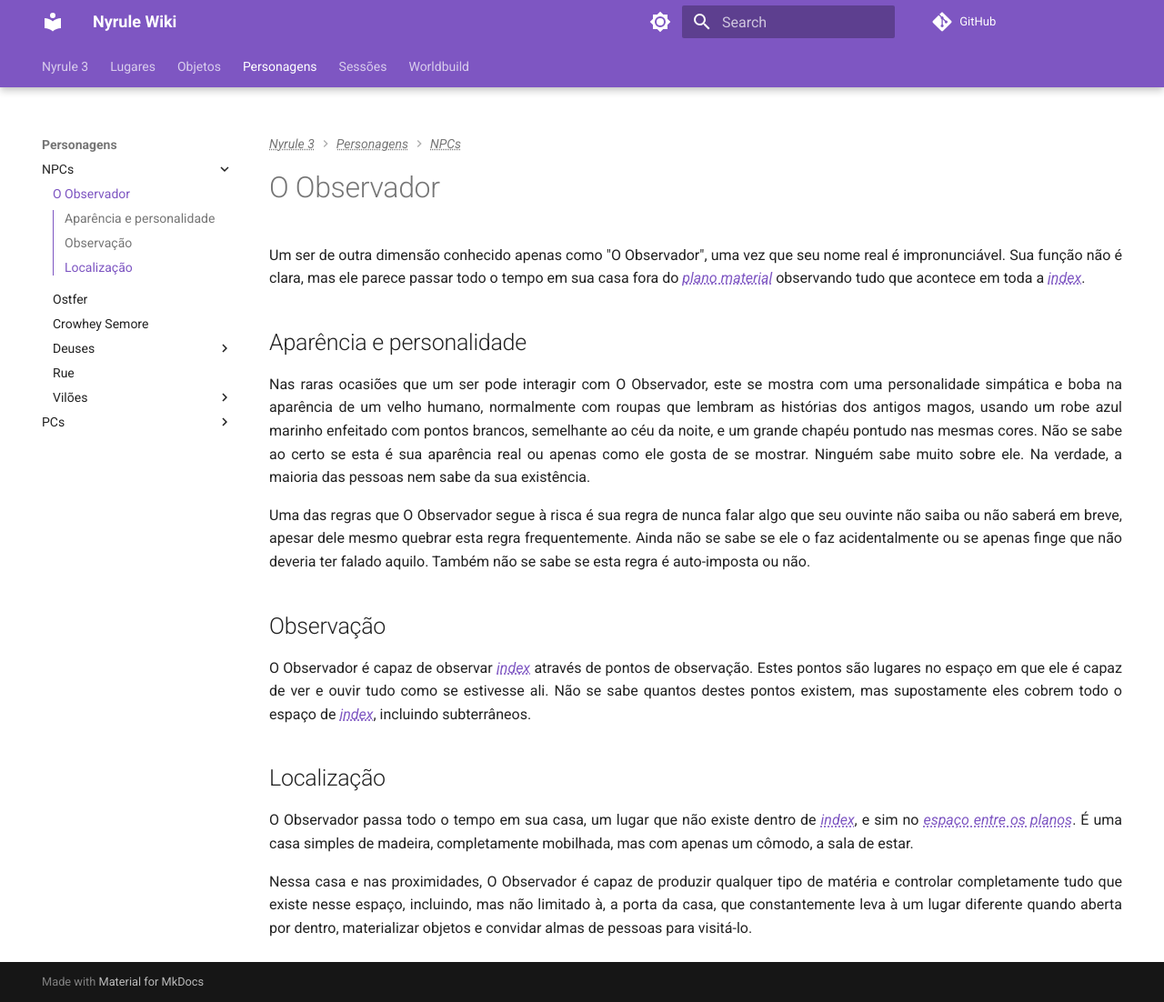
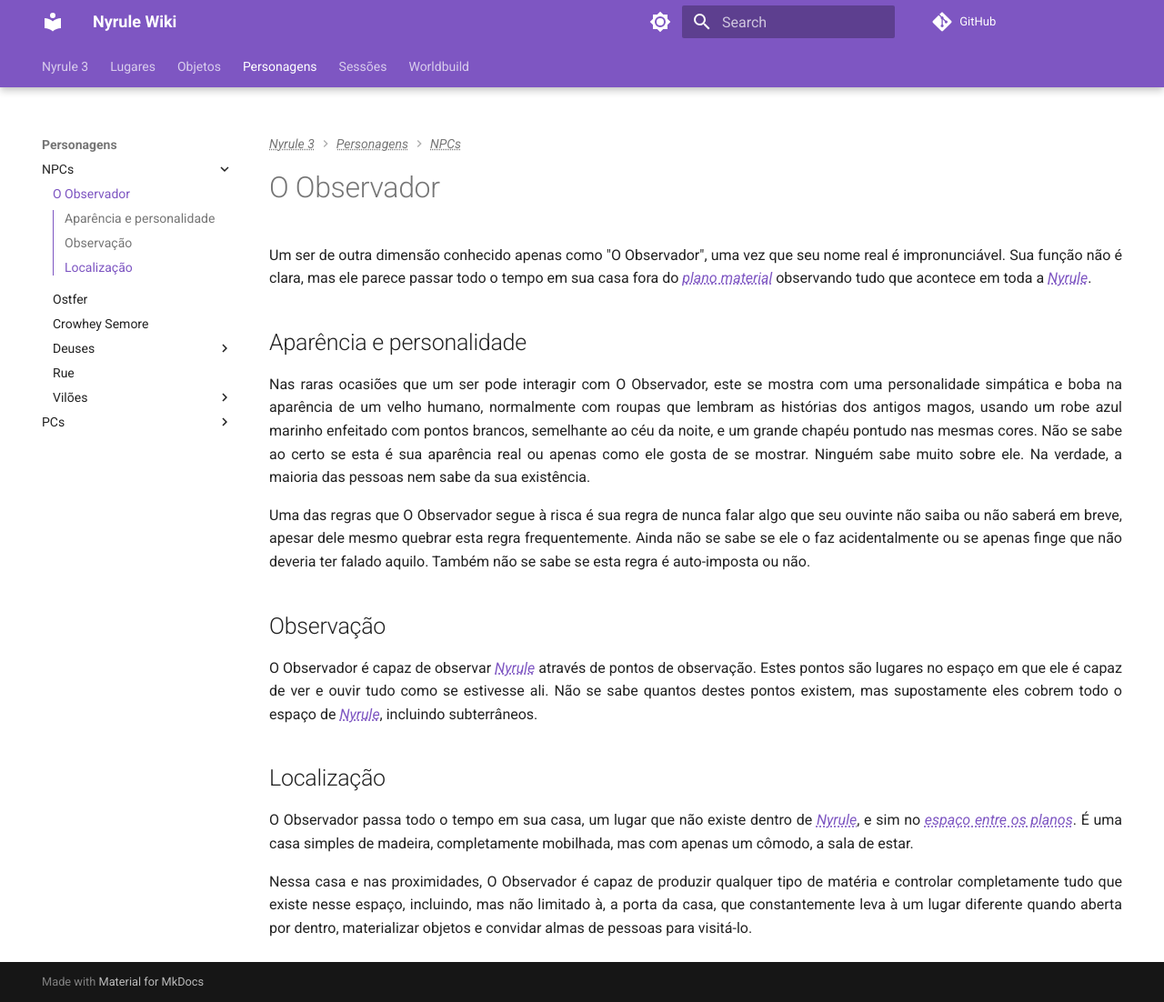
Before and after one commit to NiiMiyo/obsidian-nyrule3, an MkDocs documentation site: the page built from docs/Personagens/NPCs/O Observador.md, in a window 1280 px wide and 1102 px high. Shown: the whole window at 91% size. Built offline with MkDocs 1.6.1 and Material for MkDocs 9.7.7, drawn with Linux system fonts in a browser that asks for light colours; comment, search, counter and statistics services are not loaded.

Commit message:
PUSH NOTE : O Observador.md

```diff
--- a/docs/Personagens/NPCs/O Observador.md
+++ b/docs/Personagens/NPCs/O Observador.md
@@ -1,8 +1,8 @@
 ---
 tags:
-  - npc-neutro
+  - Pessoa/Neutro
 ---
-Um ser de outra dimensão conhecido apenas como "O Observador", uma vez que seu nome real é impronunciável. Sua função não é clara, mas ele parece passar todo o tempo em sua casa fora do [plano material](../../Lugares/Plano%20Material/index.md) observando tudo que acontece em toda a [index](../../index.md).
+Um ser de outra dimensão conhecido apenas como "O Observador", uma vez que seu nome real é impronunciável. Sua função não é clara, mas ele parece passar todo o tempo em sua casa fora do [plano material](../../Lugares/Plano%20Material/index.md) observando tudo que acontece em toda a [Nyrule](../../Lugares/Plano%20Material/Nyrule/index.md).
 
 ## Aparência e personalidade
 Nas raras ocasiões que um ser pode interagir com O Observador, este se mostra com uma personalidade simpática e boba na aparência de um velho humano, normalmente com roupas que lembram as histórias dos antigos magos, usando um robe azul marinho enfeitado com pontos brancos, semelhante ao céu da noite, e um grande chapéu pontudo nas mesmas cores. Não se sabe ao certo se esta é sua aparência real ou apenas como ele gosta de se mostrar. Ninguém sabe muito sobre ele. Na verdade, a maioria das pessoas nem sabe da sua existência.
@@ -10,9 +10,9 @@ Nas raras ocasiões que um ser pode interagir com O Observador, este se mostra c
 Uma das regras que O Observador segue à risca é sua regra de nunca falar algo que seu ouvinte não saiba ou não saberá em breve, apesar dele mesmo quebrar esta regra frequentemente. Ainda não se sabe se ele o faz acidentalmente ou se apenas finge que não deveria ter falado aquilo. Também não se sabe se esta regra é auto-imposta ou não.
 
 ## Observação
-O Observador é capaz de observar [index](../../index.md) através de pontos de observação. Estes pontos são lugares no espaço em que ele é capaz de ver e ouvir tudo como se estivesse ali. Não se sabe quantos destes pontos existem, mas supostamente eles cobrem todo o espaço de [index](../../index.md), incluindo subterrâneos.
+O Observador é capaz de observar [Nyrule](../../Lugares/Plano%20Material/Nyrule/index.md) através de pontos de observação. Estes pontos são lugares no espaço em que ele é capaz de ver e ouvir tudo como se estivesse ali. Não se sabe quantos destes pontos existem, mas supostamente eles cobrem todo o espaço de [Nyrule](../../Lugares/Plano%20Material/Nyrule/index.md), incluindo subterrâneos.
 
 ## Localização
-O Observador passa todo o tempo em sua casa, um lugar que não existe dentro de [index](../../index.md), e sim no [espaço entre os planos](../../Worldbuild/Planos.md#O%20Espaço%20Entre%20os%20Planos). É uma casa simples de madeira, completamente mobilhada, mas com apenas um cômodo, a sala de estar.
+O Observador passa todo o tempo em sua casa, um lugar que não existe dentro de [Nyrule](../../Lugares/Plano%20Material/Nyrule/index.md), e sim no [espaço entre os planos](../../Worldbuild/Planos.md#O%20Espaço%20Entre%20os%20Planos). É uma casa simples de madeira, completamente mobilhada, mas com apenas um cômodo, a sala de estar.
 
 Nessa casa e nas proximidades, O Observador é capaz de produzir qualquer tipo de matéria e controlar completamente tudo que existe nesse espaço, incluindo, mas não limitado à, a porta da casa, que constantemente leva à um lugar diferente quando aberta por dentro, materializar objetos e convidar almas de pessoas para visitá-lo.
```
